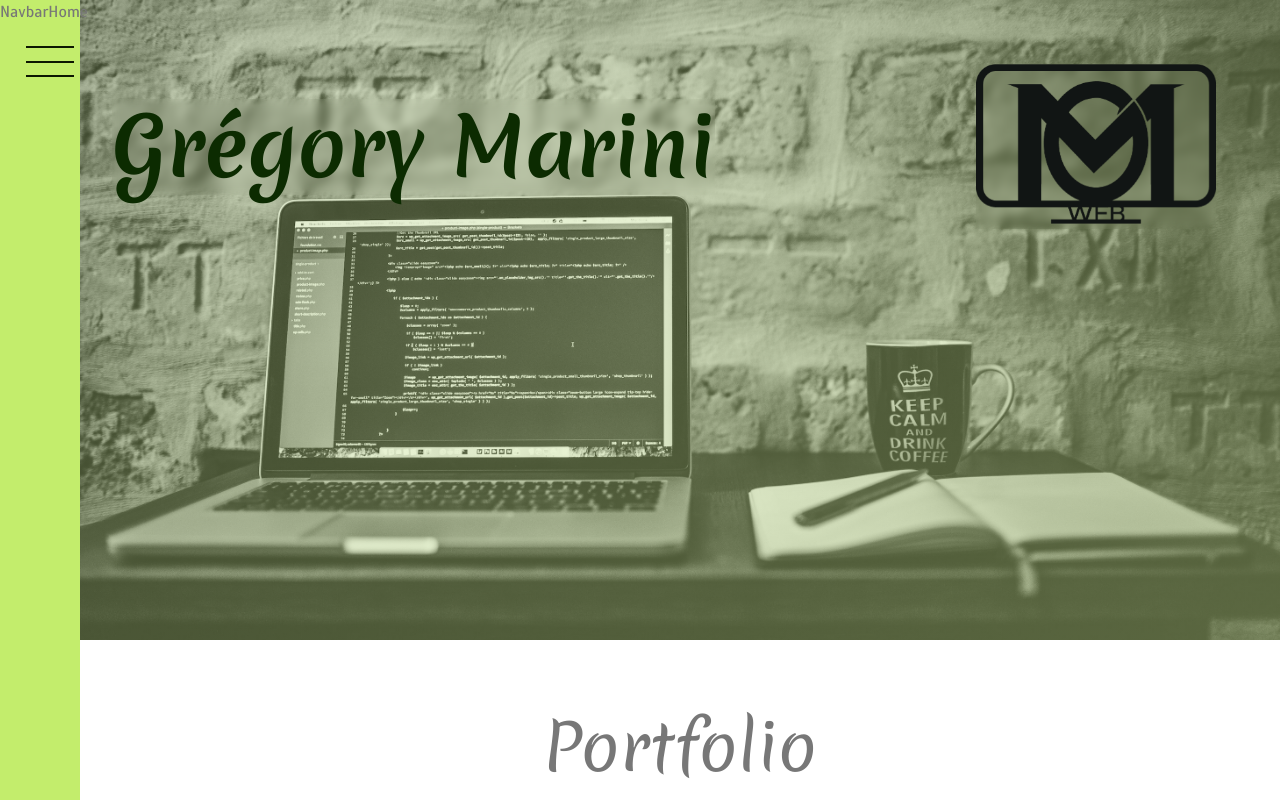
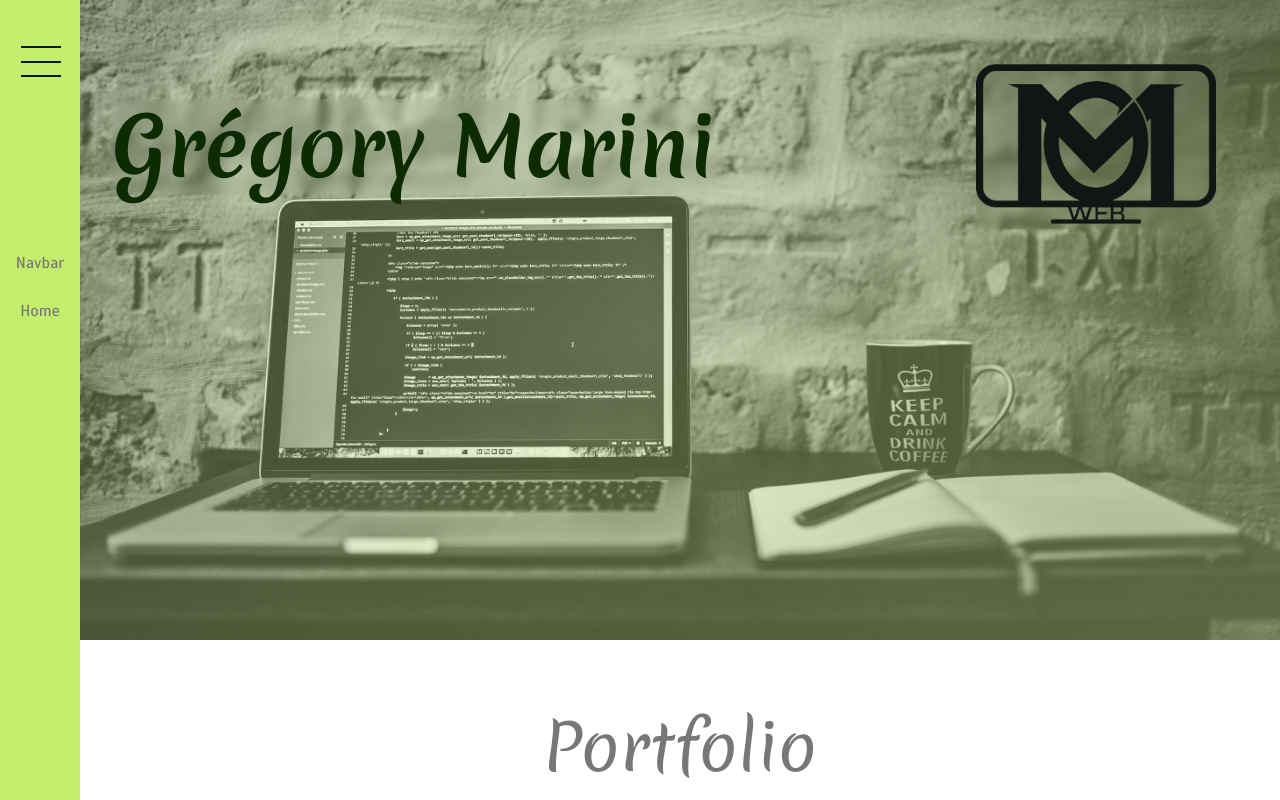
Before and after one commit to NMY0d4/mon-site-en-react, a React (Create React App) app: page / in a window 1280 px wide. Shown: the top 800 px of the page. Built offline with nearby package versions, Linux system fonts and the light colour scheme.

Commit message:
adapt style in nav-bar

```diff
--- a/src/routes/navbar/Navbar.component.js
+++ b/src/routes/navbar/Navbar.component.js
@@ -1,12 +1,21 @@
 import { Routes, Route } from "react-router-dom";
-import React from "react";
+import React, { useState } from "react";
 import Home from "../home/Home.component";
 import "./navbar.styles.scss";
 
 const Navbar = () => {
+    const [isOpen, setIsOpen] = useState(false);
+
+    const handleBtnclick = () => {
+        setIsOpen((prevIsOpen) => !prevIsOpen);
+    };
+
     return (
-        <section className="navbar-container">
-            <button className="navbar-container__button">
+        <section className={`navbar-container ${isOpen ? "nav-open" : ""}`}>
+            <button
+                className="navbar-container__button"
+                onClick={handleBtnclick}
+            >
                 <span className="navbar-container__icon">&nbsp;</span>
             </button>
             <div className="navbar">
--- a/src/routes/navbar/navbar.styles.scss
+++ b/src/routes/navbar/navbar.styles.scss
@@ -1,4 +1,7 @@
 .navbar-container {
+    display: flex;
+    justify-content: center;
+    align-items: center;
     transition: all 0.5s;
     width: 100%;
     position: relative;
@@ -13,9 +16,9 @@
         width: 3.5rem;
         position: fixed;
         top: 2rem;
-        left: 1.4rem;
+        left: 0.8rem;
         border: none;
-        z-index: 2000;
+        z-index: 1000;
         cursor: pointer;
 
         &:hover .navbar-container__icon::before {
@@ -36,7 +39,7 @@
         &::after {
             // position: relative;
             z-index: 2500;
-            width: 3rem;
+            width: 2.5rem;
             height: 2px;
             background-color: var(--color-primary-dark);
             display: inline-block;
@@ -59,9 +62,12 @@
 
     .navbar {
         display: flex;
+        flex-direction: column;
+        position: fixed;
+        top: 30%;
         height: 6rem;
         z-index: 1000;
-        // align-items: flex-start;
+        align-items: center;
         justify-content: space-around;
         // @media only screen and(max-width:$bp-large) {
         //     grid-column: 1 / -1;
```
